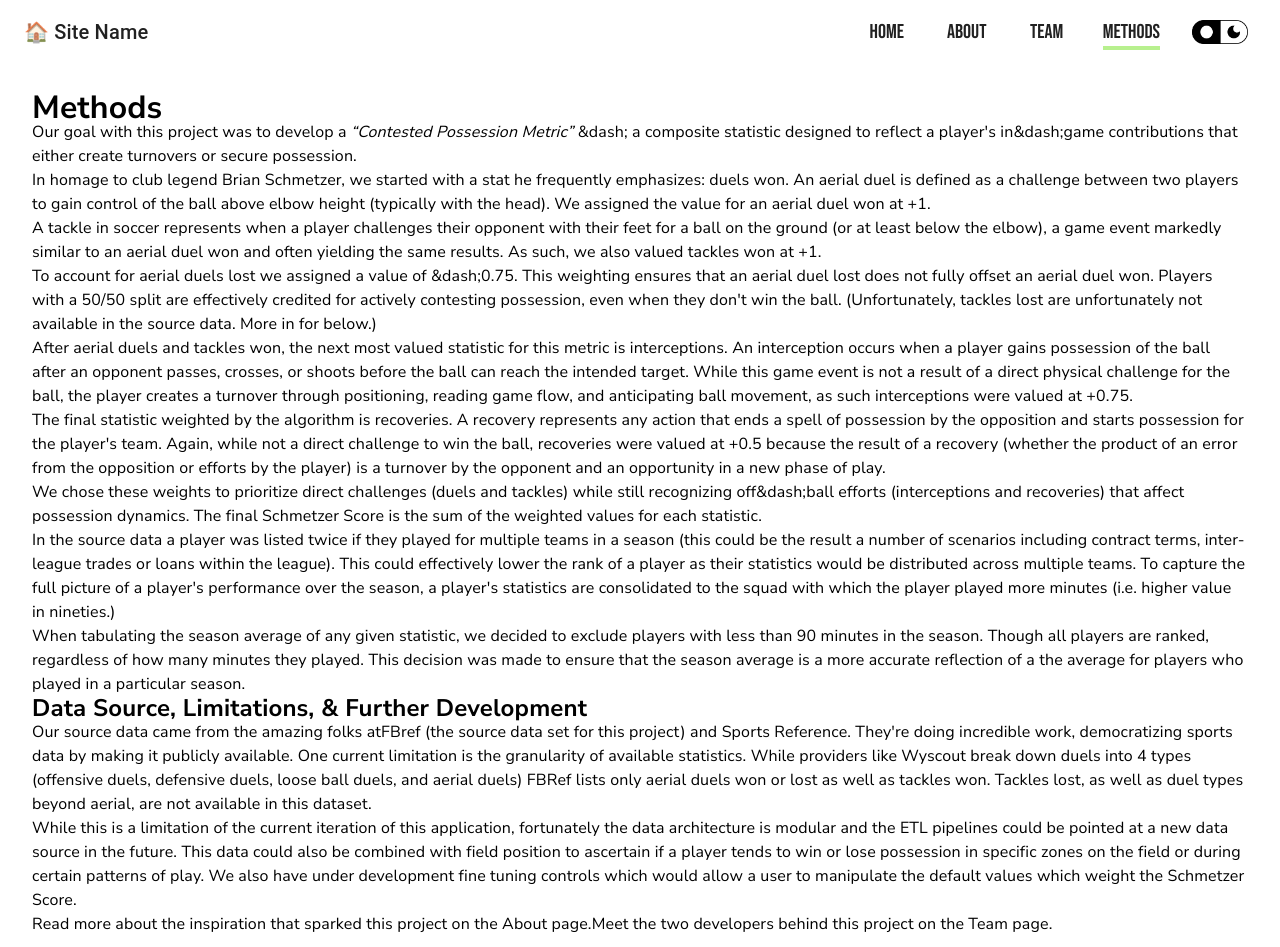
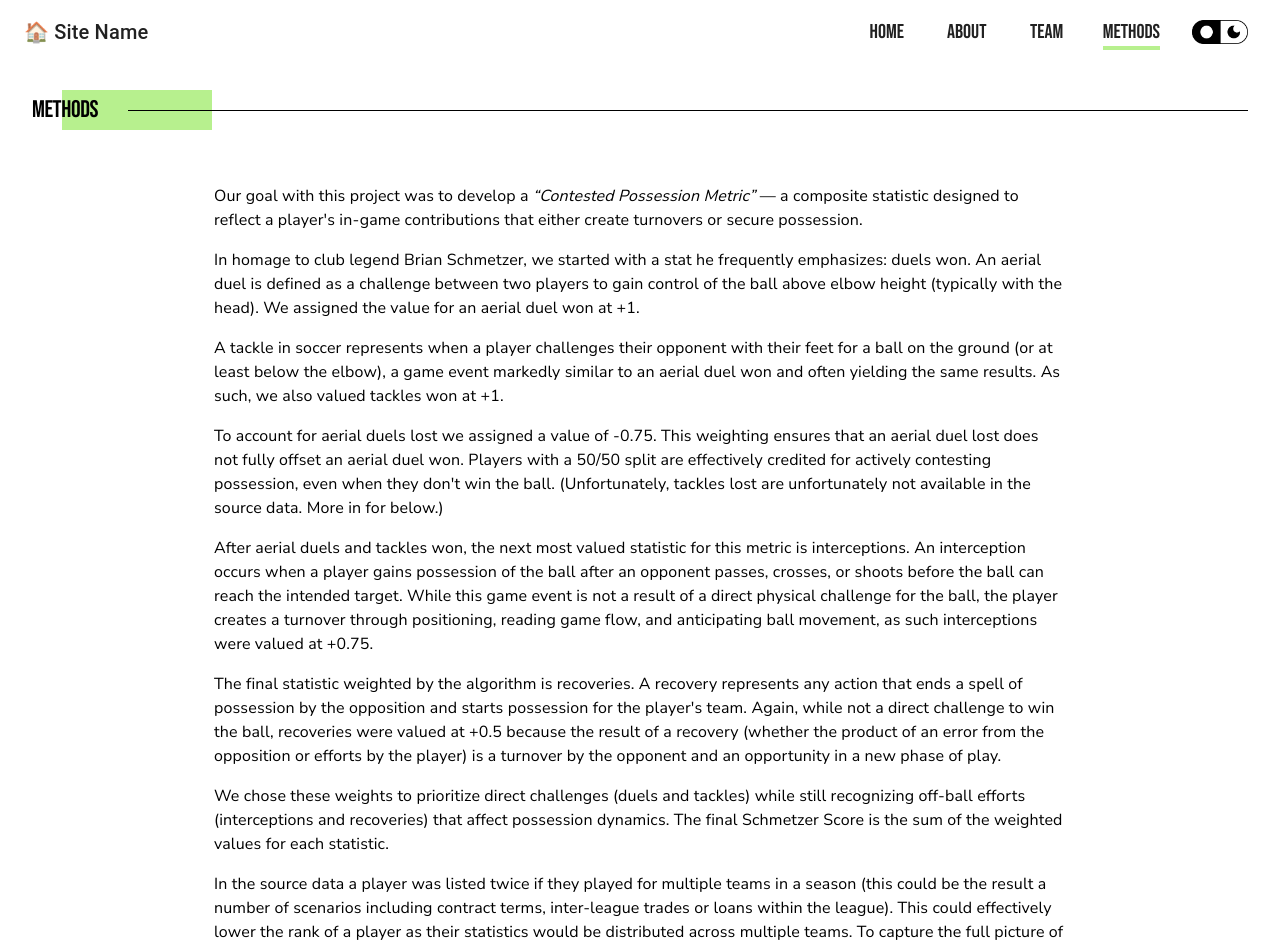
Before and after one commit to thenickedwards/duels_mapping, a Next.js app in the folder app-duels-mapping/: page /methods in a window 1280 px wide. Shown: the top 947 px of the page. Built offline with nearby package versions, Linux system fonts and the light colour scheme; what @mui/material-nextjs would draw is missing.

Commit message:
Implemented the design on the About, Team, and Method pages.

```diff
--- a/app-duels-mapping/app/methods/page.js
+++ b/app-duels-mapping/app/methods/page.js
@@ -1,121 +1,190 @@
+"use client";
 import Link from "next/link";
+import { Container, Typography, Box, Divider } from "@mui/material";
+import { useTheme } from "@mui/material/styles";
 
 export default function MethodsPage() {
+  const theme = useTheme();
+  const dividerColor = theme.palette.mode === "dark" ? "#fff" : "#000";
+  const rectColor = theme.palette.mode === "dark" ? "#3B5B84" : "#B7F08E";
+
   return (
     <main style={{ padding: "2rem" }}>
-      <h1>Methods</h1>
-      <div>
-        <p>
+      <Box>
+        <Box
+          sx={{
+            display: "flex",
+            alignItems: "center",
+            gap: "30px",
+            position: "relative",
+          }}
+        >
+          {/* Background Rectangle */}
+          <Box
+            sx={{
+              position: "absolute",
+              height: "40px",
+              width: "150px",
+              top: "50%",
+              left: "30px",
+              transform: "translateY(-50%)",
+              backgroundColor: rectColor,
+              zIndex: 0,
+            }}
+          />
+          {/* Content */}
+          <Typography
+            variant="h1"
+            fontSize="1.5rem"
+            whiteSpace="nowrap"
+            sx={{ position: "relative", zIndex: 1 }}
+          >
+            Methods
+          </Typography>
+          <Divider
+            sx={{
+              flexGrow: 1,
+              borderBottom: `1px solid ${dividerColor}`,
+              position: "relative",
+              zIndex: 1,
+            }}
+          />
+        </Box>
+      </Box>
+      <Container maxWidth="md">
+        <Box my={"60px"} sx={{ "& > *:not(:last-child)": { mb: 2 } }}>
+          <Typography variant="body1">
             Our goal with this project was to develop a{" "}
             <span style={{ fontStyle: "italic" }}>
               “Contested Possession Metric”
             </span>{" "}
-          &dash; a composite statistic designed to reflect a player&apos;s
-          in&dash;game contributions that either create turnovers or secure
-          possession.
-        </p>
-        <p>
+            — a composite statistic designed to reflect a player&apos;s in-game
+            contributions that either create turnovers or secure possession.
+          </Typography>
+          <Typography variant="body1">
             In homage to club legend Brian Schmetzer, we started with a stat he
             frequently emphasizes: duels won. An aerial duel is defined as a
-          challenge between two players to gain control of the ball above elbow
-          height (typically with the head). We assigned the value for an aerial
-          duel won at +1.
-        </p>
-        <p>
-          A tackle in soccer represents when a player challenges their opponent
-          with their feet for a ball on the ground (or at least below the
-          elbow), a game event markedly similar to an aerial duel won and often
-          yielding the same results. As such, we also valued tackles won at +1.
-        </p>
-        <p>
-          To account for aerial duels lost we assigned a value of &dash;0.75.
-          This weighting ensures that an aerial duel lost does not fully offset
-          an aerial duel won. Players with a 50/50 split are effectively
-          credited for actively contesting possession, even when they don&apos;t
-          win the ball. (Unfortunately, tackles lost are unfortunately not
+            challenge between two players to gain control of the ball above
+            elbow height (typically with the head). We assigned the value for an
+            aerial duel won at +1.
+          </Typography>
+          <Typography variant="body1">
+            A tackle in soccer represents when a player challenges their
+            opponent with their feet for a ball on the ground (or at least below
+            the elbow), a game event markedly similar to an aerial duel won and
+            often yielding the same results. As such, we also valued tackles won
+            at +1.
+          </Typography>
+          <Typography variant="body1">
+            To account for aerial duels lost we assigned a value of -0.75. This
+            weighting ensures that an aerial duel lost does not fully offset an
+            aerial duel won. Players with a 50/50 split are effectively credited
+            for actively contesting possession, even when they don&apos;t win
+            the ball. (Unfortunately, tackles lost are unfortunately not
             available in the source data. More in for below.)
-        </p>
-        <p>
-          After aerial duels and tackles won, the next most valued statistic for
-          this metric is interceptions. An interception occurs when a player
-          gains possession of the ball after an opponent passes, crosses, or
-          shoots before the ball can reach the intended target. While this game
-          event is not a result of a direct physical challenge for the ball, the
-          player creates a turnover through positioning, reading game flow, and
-          anticipating ball movement, as such interceptions were valued at
-          +0.75.
-        </p>
-        <p>
+          </Typography>
+          <Typography variant="body1">
+            After aerial duels and tackles won, the next most valued statistic
+            for this metric is interceptions. An interception occurs when a
+            player gains possession of the ball after an opponent passes,
+            crosses, or shoots before the ball can reach the intended target.
+            While this game event is not a result of a direct physical challenge
+            for the ball, the player creates a turnover through positioning,
+            reading game flow, and anticipating ball movement, as such
+            interceptions were valued at +0.75.
+          </Typography>
+          <Typography variant="body1">
             The final statistic weighted by the algorithm is recoveries. A
-          recovery represents any action that ends a spell of possession by the
-          opposition and starts possession for the player&apos;s team. Again,
-          while not a direct challenge to win the ball, recoveries were valued
-          at +0.5 because the result of a recovery (whether the product of an
-          error from the opposition or efforts by the player) is a turnover by
-          the opponent and an opportunity in a new phase of play.
-        </p>
-        <p>
+            recovery represents any action that ends a spell of possession by
+            the opposition and starts possession for the player&apos;s team.
+            Again, while not a direct challenge to win the ball, recoveries were
+            valued at +0.5 because the result of a recovery (whether the product
+            of an error from the opposition or efforts by the player) is a
+            turnover by the opponent and an opportunity in a new phase of play.
+          </Typography>
+          <Typography variant="body1">
             We chose these weights to prioritize direct challenges (duels and
-          tackles) while still recognizing off&dash;ball efforts (interceptions
-          and recoveries) that affect possession dynamics. The final Schmetzer
+            tackles) while still recognizing off-ball efforts (interceptions and
+            recoveries) that affect possession dynamics. The final Schmetzer
             Score is the sum of the weighted values for each statistic.
-        </p>
-        <p>
+          </Typography>
+          <Typography variant="body1">
             In the source data a player was listed twice if they played for
             multiple teams in a season (this could be the result a number of
             scenarios including contract terms, inter-league trades or loans
-          within the league). This could effectively lower the rank of a player
-          as their statistics would be distributed across multiple teams. To
-          capture the full picture of a player&apos;s performance over the
-          season, a player&apos;s statistics are consolidated to the squad with
-          which the player played more minutes (i.e. higher value in nineties.)
-        </p>
-        <p>
-          When tabulating the season average of any given statistic, we decided
-          to exclude players with less than 90 minutes in the season. Though all
-          players are ranked, regardless of how many minutes they played. This
-          decision was made to ensure that the season average is a more accurate
-          reflection of a the average for players who played in a particular
-          season.
-        </p>
-      </div>
-      <div>
-        <h2>Data Source, Limitations, & Further Development</h2>
-        <p>
-          Our source data came from the amazing folks at
-          <Link href={"https://fbref.com/en/"}>FBref</Link> (the source data set
-          for this project) and{" "}
-          <Link href={"https://www.sports-reference.com/about.html"}>
+            within the league). This could effectively lower the rank of a
+            player as their statistics would be distributed across multiple
+            teams. To capture the full picture of a player&apos;s performance
+            over the season, a player&apos;s statistics are consolidated to the
+            squad with which the player played more minutes (i.e. higher value
+            in nineties.)
+          </Typography>
+          <Typography variant="body1">
+            When tabulating the season average of any given statistic, we
+            decided to exclude players with less than 90 minutes in the season.
+            Though all players are ranked, regardless of how many minutes they
+            played. This decision was made to ensure that the season average is
+            a more accurate reflection of a the average for players who played
+            in a particular season.
+          </Typography>
+        </Box>
+        <Box my={"60px"} sx={{ "& > *:not(:last-child)": { mb: 2 } }}>
+          <Typography variant="h2" fontSize={"1.25rem"}>
+            Data Source, Limitations, & Further Development
+          </Typography>
+          <Typography variant="body1">
+            Our source data came from the amazing folks at&nbsp;
+            <Link
+              href={"https://fbref.com/en/"}
+              style={{ textDecoration: "underline", color: "inherit" }}
+            >
+              FBref
+            </Link>{" "}
+            &nbsp;(the source data set for this project) and&nbsp;
+            <Link
+              href={"https://www.sports-reference.com/about.html"}
+              style={{ textDecoration: "underline", color: "inherit" }}
+            >
               Sports Reference
             </Link>
             . They&apos;re doing incredible work, democratizing sports data by
             making it publicly available. One current limitation is the
             granularity of available statistics. While providers like Wyscout
-          break down duels into 4 types (offensive duels, defensive duels, loose
-          ball duels, and aerial duels) FBRef lists only aerial duels won or
-          lost as well as tackles won. Tackles lost, as well as duel types
-          beyond aerial, are not available in this dataset.
-        </p>
-        <p>
+            break down duels into 4 types (offensive duels, defensive duels,
+            loose ball duels, and aerial duels) FBRef lists only aerial duels
+            won or lost as well as tackles won. Tackles lost, as well as duel
+            types beyond aerial, are not available in this dataset.
+          </Typography>
+          <Typography variant="body1">
             While this is a limitation of the current iteration of this
-          application, fortunately the data architecture is modular and the ETL
-          pipelines could be pointed at a new data source in the future. This
-          data could also be combined with field position to ascertain if a
-          player tends to win or lose possession in specific zones on the field
-          or during certain patterns of play. We also have under development
-          fine tuning controls which would allow a user to manipulate the
-          default values which weight the Schmetzer Score.
-        </p>
-      </div>
-      <div>
-        <Link href="./about">
-          Read more about the inspiration that sparked this project on the About
-          page.
+            application, fortunately the data architecture is modular and the
+            ETL pipelines could be pointed at a new data source in the future.
+            This data could also be combined with field position to ascertain if
+            a player tends to win or lose possession in specific zones on the
+            field or during certain patterns of play. We also have under
+            development fine tuning controls which would allow a user to
+            manipulate the default values which weight the Schmetzer Score.
+          </Typography>
+
+          <Typography variant="body1">
+            Read more about the inspiration that sparked this project on the&nbsp;
+            <Link
+              href="./about"
+              style={{ textDecoration: "underline", color: "inherit" }}
+            >
+              About
             </Link>
-        <Link href="./team">
-          Meet the two developers behind this project on the Team page.
+            &nbsp;page. Meet the two developers behind this project on the&nbsp;
+            <Link
+              href="./team"
+              style={{ textDecoration: "underline", color: "inherit" }}
+            >
+              Team
             </Link>
-      </div>
+            &nbsp;page.
+          </Typography>
+        </Box>
+      </Container>
     </main>
   );
 }
```
Also changed, not shown: app-duels-mapping/app/about/page.js (+88 -37 lines), app-duels-mapping/app/team/page.js (+147 -41 lines). Lines whose indentation alone changed are shown as unchanged.
